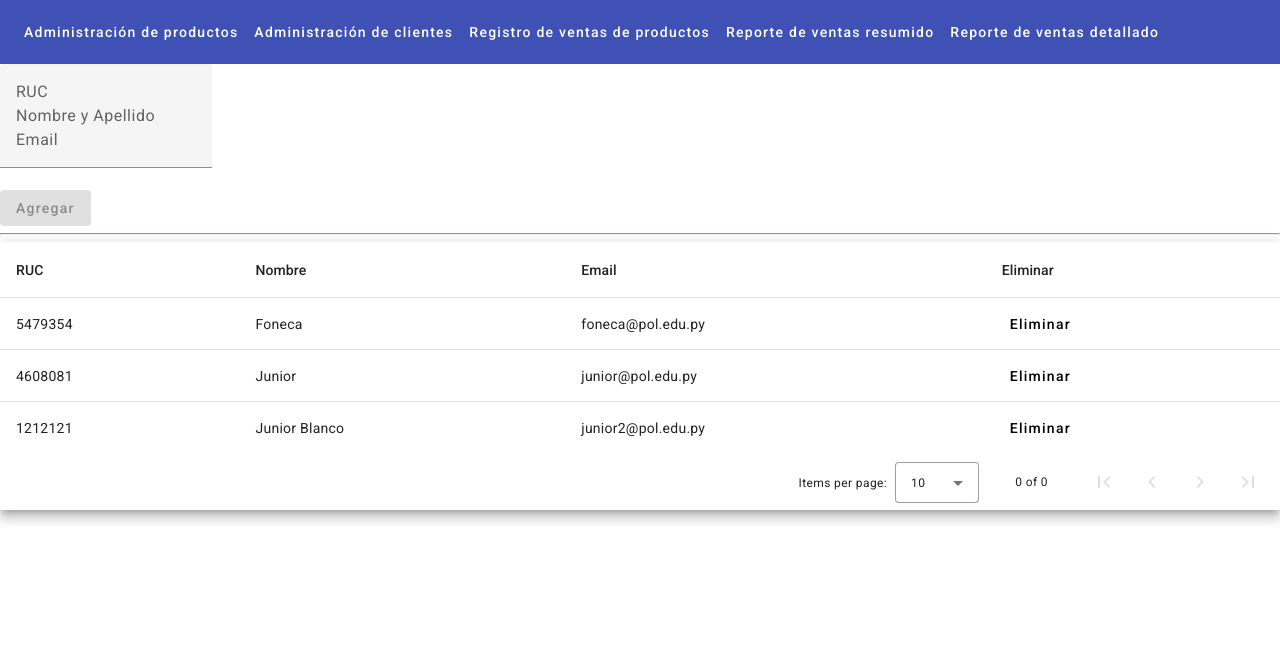
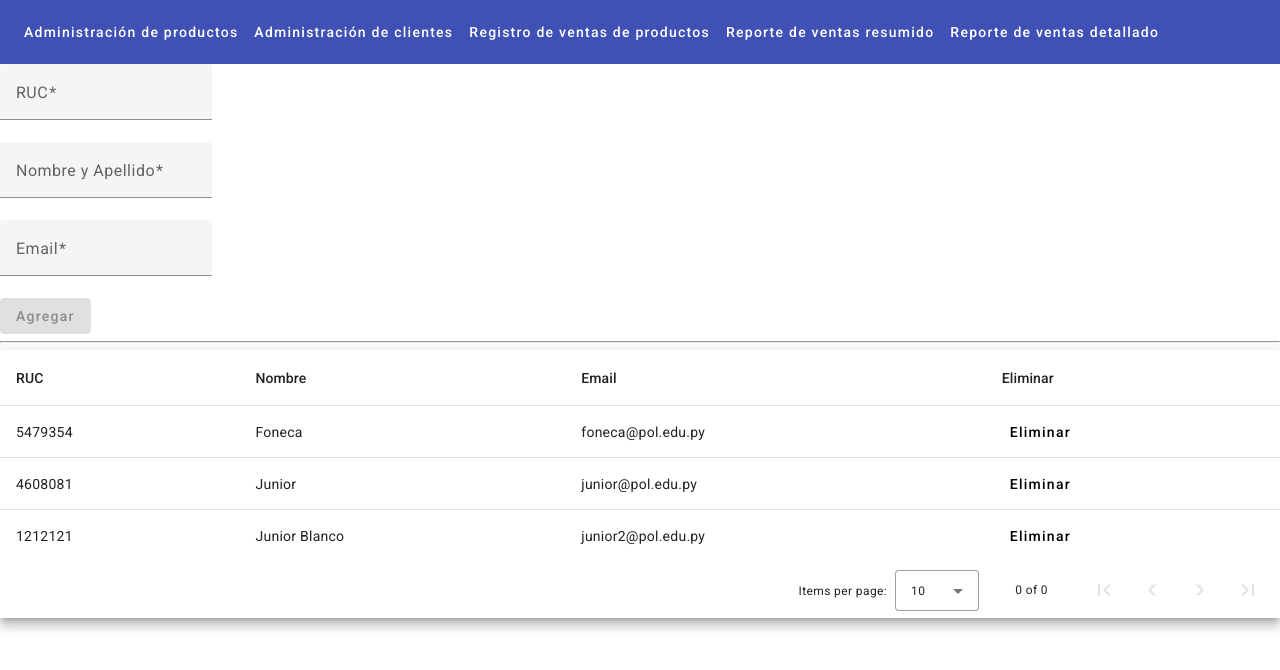
Before and after one commit to lezcano17/vegan_shop, an Angular app: page /clientes in a window 1280 px wide. Shown: the top 670 px of the page. Built offline with nearby package versions, Linux system fonts and the light colour scheme.

Commit message:
Se modifican forms

```diff
--- a/src/app/clientes/crear-cliente/crear-cliente.component.html
+++ b/src/app/clientes/crear-cliente/crear-cliente.component.html
@@ -1,9 +1,16 @@
 <div class="container">
     <form [formGroup]="formGroup" (ngSubmit)="onSubmit()" class="form">
-        <mat-form-field class="form-element">
-            <input matInput placeholder="RUC" formControlName="ruc" required>
-            <input matInput placeholder="Nombre y Apellido" formControlName="nombreApellido" required>
-            <input matInput placeholder="Email" formControlName="email" required>
+        <mat-form-field appearance="fill" class="form-element">
+            <mat-label>RUC</mat-label>
+            <input matInput formControlName="ruc" required>
+        </mat-form-field>
+        <mat-form-field appearance="fill" class="form-element">
+            <mat-label>Nombre y Apellido</mat-label>
+            <input matInput formControlName="nombreApellido" required>
+        </mat-form-field>
+        <mat-form-field appearance="fill" class="form-element">
+            <mat-label>Email</mat-label>
+            <input matInput formControlName="email" required>
         </mat-form-field>
 
         <div class="form-element">
--- a/src/app/clientes/crear-cliente/crear-cliente.component.scss
+++ b/src/app/clientes/crear-cliente/crear-cliente.component.scss
@@ -0,0 +1,5 @@
+.form {
+    display: flex;
+    flex-direction: column;
+    align-items: flex-start;
+}
--- a/src/app/productos/crear-producto/crear-producto.component.html
+++ b/src/app/productos/crear-producto/crear-producto.component.html
@@ -1,14 +1,25 @@
 <div class="container">
-    <form [formGroup]="formGroup" (ngSubmit)="onSubmit()" class="form">
-      <mat-form-field class="form-element">
-         <input matInput placeholder="Codigo" formControlName="codigo" required>
-         <input matInput placeholder="Nombre" formControlName="nombre" required>
-         <input matInput placeholder="Precio Venta" formControlName="precioVenta" required>
-         <input matInput placeholder="Existencia" formControlName="existencia" required>
-      </mat-form-field>
+  <form [formGroup]="formGroup" (ngSubmit)="onSubmit()" class="form">
+    <mat-form-field appearance="fill" class="form-element">
+      <mat-label>Codigo</mat-label>
+      <input matInput formControlName="codigo" required>
+    </mat-form-field>
+    <mat-form-field appearance="fill" class="form-element">
+      <mat-label>Nombre</mat-label>
+      <input matInput formControlName="nombre" required>
+    </mat-form-field>
+    <mat-form-field appearance="fill" class="form-element">
+      <mat-label>Precio Venta</mat-label>
+      <input matInput formControlName="precioVenta" required>
+    </mat-form-field>
+    <mat-form-field appearance="fill" class="form-element">
+      <mat-label>Existencia</mat-label>
+      <input matInput formControlName="existencia" required>
+    </mat-form-field>
 
-      <div class="form-element">
-        <button mat-raised-button color="primary" type="submit" class="button" [disabled]="!formGroup.valid">Agregar</button>
-      </div>
-    </form>
+    <div class="form-element">
+      <button mat-raised-button color="primary" type="submit" class="button"
+        [disabled]="!formGroup.valid">Agregar</button>
+    </div>
+  </form>
 </div>
--- a/src/app/productos/crear-producto/crear-producto.component.scss
+++ b/src/app/productos/crear-producto/crear-producto.component.scss
@@ -0,0 +1,5 @@
+.form {
+    display: flex;
+    flex-direction: column;
+    align-items: flex-start;
+}
--- a/src/app/registro-ventas-productos/registro-ventas-productos.component.html
+++ b/src/app/registro-ventas-productos/registro-ventas-productos.component.html
@@ -1,29 +1,42 @@
-<p>Registro de ventas de productos</p>
 <div class="container">
-    <form [formGroup]="formGroupHeader" (ngSubmit)="onSubmit()" class="form">
+  <form [formGroup]="formGroupHeader" (ngSubmit)="onSubmit()" class="form header">
     <mat-form-field class="form-element">
       <input matInput placeholder="ID" formControlName="id" required>
+    </mat-form-field>
+    <mat-form-field class="form-element">
       <input matInput placeholder="Fecha" formControlName="fecha" required>
+    </mat-form-field>
+    <mat-form-field class="form-element">
       <input matInput placeholder="Numero de factura" formControlName="numeroFactura" required>
+    </mat-form-field>
+    <mat-form-field class="form-element">
       <input matInput placeholder="Cliente" formControlName="cliente" required>
+    </mat-form-field>
+    <mat-form-field class="form-element">
       <input matInput placeholder="Total" formControlName="total" required>
     </mat-form-field>
 
     <div class="form-element">
-        <button mat-raised-button color="primary" type="submit" class="button" [disabled]="!formGroupHeader.valid">Guardar</button>
+      <button mat-raised-button color="primary" type="submit" class="button"
+        [disabled]="!formGroupHeader.valid">Guardar</button>
     </div>
   </form>
 </div>
 <div class="container">
-    <form [formGroup]="formGroupProduct" (ngSubmit)="addElement()" class="form">
+  <form [formGroup]="formGroupProduct" (ngSubmit)="addElement()" class="form producto">
     <mat-form-field class="form-element">
       <input matInput placeholder="Producto" formControlName="producto" required>
+    </mat-form-field>
+    <mat-form-field class="form-element">
       <input matInput placeholder="Cantidad" formControlName="cantidad" required>
+    </mat-form-field>
+    <mat-form-field class="form-element">
       <input matInput placeholder="Detalle" formControlName="totalDetalle" required>
     </mat-form-field>
 
     <div class="form-element">
-        <button mat-raised-button color="primary" type="submit" class="button" [disabled]="!formGroupProduct.valid">Agregar</button>
+      <button mat-raised-button color="primary" type="submit" class="button"
+        [disabled]="!formGroupProduct.valid">Agregar</button>
     </div>
   </form>
 </div>
--- a/src/app/registro-ventas-productos/registro-ventas-productos.component.scss
+++ b/src/app/registro-ventas-productos/registro-ventas-productos.component.scss
@@ -0,0 +1,5 @@
+.header {
+    display: flex;
+    flex-direction: column;
+    align-items: flex-start;
+}
```
Lines whose indentation alone changed are shown as unchanged.
